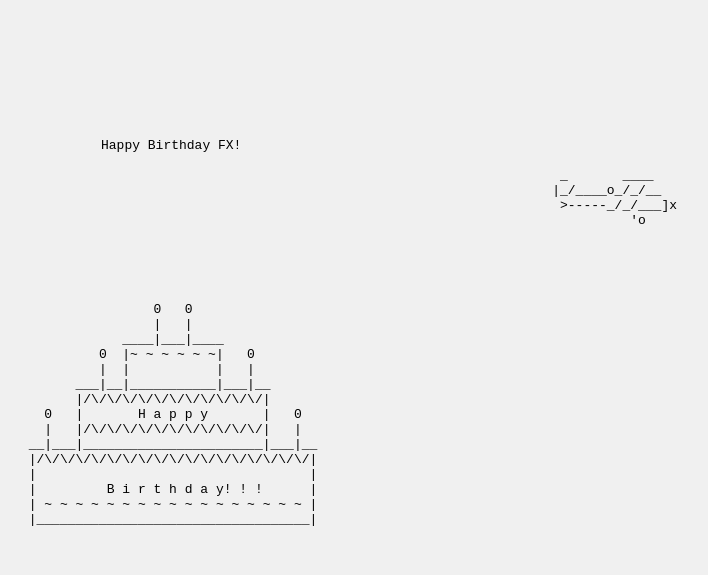
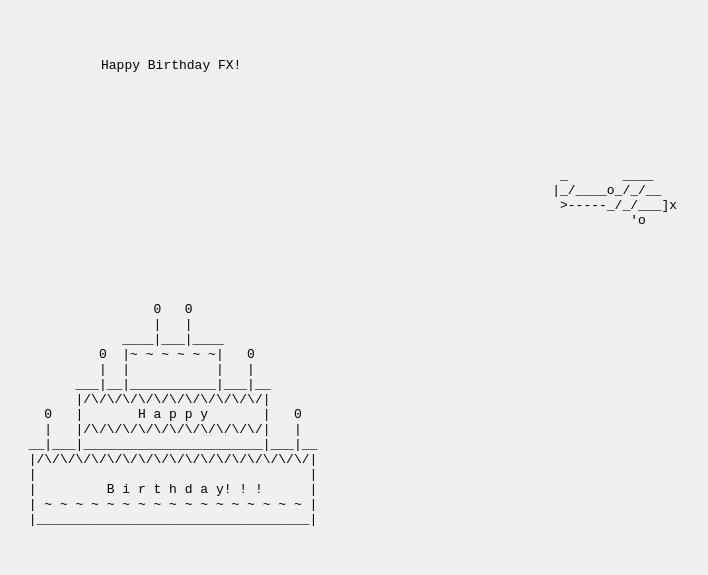
Before and after one commit to louisdefromont/FX2024, a plain HTML site: page index.html in a window 1280 px wide. Shown: the part 203-778 px from the top of the page, without its empty margins (467-1175 px from the left). Drawn offline with Linux system fonts and the light colour scheme.

Commit message:
Cake overlap

```diff
--- a/index.html
+++ b/index.html
@@ -24,7 +24,7 @@
         .banner {
             display: none;
             position: absolute;
-            top: 40%;
+            top: 30%; /* Adjusted to be higher */
             left: 0;
             white-space: nowrap;
         }
@@ -118,7 +118,7 @@ __|___|_______________________|___|__
                 banner.classList.add('active');
                 if (marginLeft >= (viewportWidth / 1.7)) {
                     bannerStopped = true;
-                    showCake();
+                    setTimeout(showCake, 1000); // Show the cake after a short delay
                 }
             }
 
```
